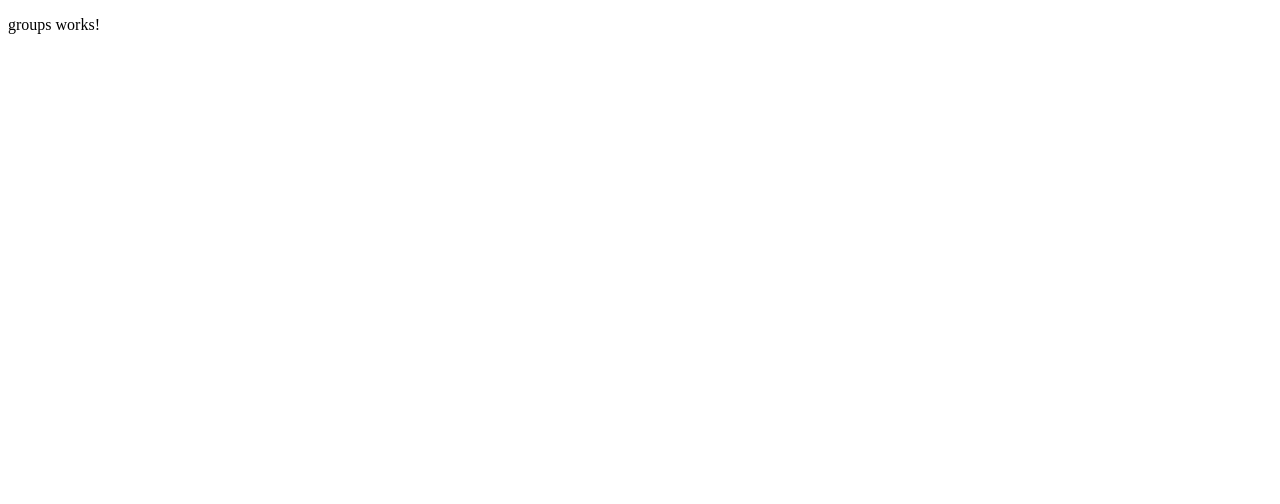
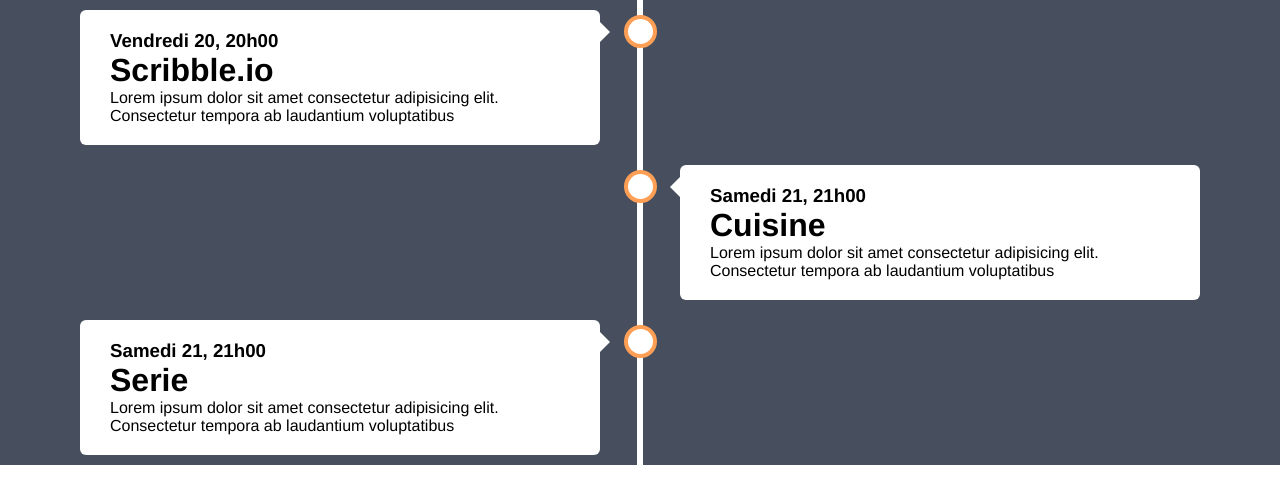
Before and after one commit to nova-nowiz/hobby-connect, an Angular app: page /groups in a window 1280 px wide. Shown: the top 504 px of the page. Built offline with nearby package versions, Linux system fonts and the light colour scheme.

Commit message:
Add item component + Timeline design

```diff
--- a/src/app/app.module.ts
+++ b/src/app/app.module.ts
@@ -4,11 +4,13 @@
 import { AppRoutingModule } from './app-routing.module';
 import { AppComponent } from './app.component';
 import { GroupsComponent } from './groups/groups.component';
+import { GroupsItemComponent } from './groups-item/groups-item.component';
 
 @NgModule({
   declarations: [
     AppComponent,
-    GroupsComponent
+    GroupsComponent,
+    GroupsItemComponent
   ],
   imports: [
     BrowserModule,
--- /dev/null
+++ b/src/app/groups-item/groups-item.component.css
@@ -0,0 +1,8 @@
+
+/* The actual content */
+.content {
+  padding: 20px 30px;
+  background-color: white;
+  position: relative;
+  border-radius: 6px;
+}
--- /dev/null
+++ b/src/app/groups-item/groups-item.component.html
@@ -0,0 +1,5 @@
+<div class="content">
+  <h3>{{item?.date}}</h3>
+  <h1>{{item?.title}}</h1>
+  <p>{{item?.description}}</p>
+</div>
--- a/src/app/groups/groups.component.css
+++ b/src/app/groups/groups.component.css
@@ -0,0 +1,134 @@
+* {
+  box-sizing: border-box;
+}
+
+/* Set a background color */
+.container-groups {
+  background-color: #474e5d;
+  font-family: Helvetica, sans-serif;
+}
+
+/* The actual timeline (the vertical ruler) */
+.timeline {
+  position: relative;
+  max-width: 1200px;
+  margin: 0 auto;
+}
+
+/* The actual timeline (the vertical ruler) */
+.timeline::after {
+  content: '';
+  position: absolute;
+  width: 6px;
+  background-color: white;
+  top: 0;
+  bottom: 0;
+  left: 50%;
+  margin-left: -3px;
+}
+
+/* Container around content */
+.container {
+  padding: 10px 40px;
+  position: relative;
+  background-color: inherit;
+  width: 50%;
+}
+
+/* The circles on the timeline */
+.container::after {
+  content: '';
+  position: absolute;
+  width: 25px;
+  height: 25px;
+  right: -17px;
+  background-color: white;
+  border: 4px solid #FF9F55;
+  top: 15px;
+  border-radius: 50%;
+  z-index: 1;
+}
+
+/* Place the container to the left */
+.left {
+  left: 0;
+}
+
+/* Place the container to the right */
+.right {
+  left: 50%;
+}
+
+/* Add arrows to the left container (pointing right) */
+.left::before {
+  content: " ";
+  height: 0;
+  position: absolute;
+  top: 22px;
+  width: 0;
+  z-index: 1;
+  right: 30px;
+  border: medium solid white;
+  border-width: 10px 0 10px 10px;
+  border-color: transparent transparent transparent white;
+}
+
+/* Add arrows to the right container (pointing left) */
+.right::before {
+  content: " ";
+  height: 0;
+  position: absolute;
+  top: 22px;
+  width: 0;
+  z-index: 1;
+  left: 30px;
+  border: medium solid white;
+  border-width: 10px 10px 10px 0;
+  border-color: transparent white transparent transparent;
+}
+
+/* Fix the circle for containers on the right side */
+.right::after {
+  left: -16px;
+}
+
+/* The actual content */
+.content {
+  padding: 20px 30px;
+  background-color: white;
+  position: relative;
+  border-radius: 6px;
+}
+
+/* Media queries - Responsive timeline on screens less than 600px wide */
+@media screen and (max-width: 600px) {
+  /* Place the timelime to the left */
+  .timeline::after {
+    left: 31px;
+  }
+
+  /* Full-width containers */
+  .container {
+    width: 100%;
+    padding-left: 70px;
+    padding-right: 25px;
+  }
+
+  /* Make sure that all arrows are pointing leftwards */
+  .container::before {
+    left: 60px;
+    border: medium solid white;
+    border-width: 10px 10px 10px 0;
+    border-color: transparent white transparent transparent;
+  }
+
+  /* Make sure all circles are at the same spot */
+  .left::after, .right::after {
+    left: 15px;
+  }
+
+  /* Make all right containers behave like the left ones */
+  .right {
+    left: 0%;
+  }
+}
--- a/src/app/groups/groups.component.html
+++ b/src/app/groups/groups.component.html
@@ -1 +1,12 @@
-<p>groups works!</p>
+<div class="container-groups">
+  <div class="timeline">
+    <ul *ngFor="let item of items">
+      <div *ngIf="item.id % 2 == 0" class="container right">
+        <app-groups-item [item]="item"></app-groups-item>
+      </div>
+      <div *ngIf="item.id % 2 != 0" class="container left">
+        <app-groups-item [item]="item"></app-groups-item>
+      </div>
+    </ul>
+  </div>
+</div>
--- a/src/app/groups/groups.component.ts
+++ b/src/app/groups/groups.component.ts
@@ -1,15 +1,19 @@
-import { Component, OnInit } from '@angular/core';
+import {Component, OnInit} from '@angular/core';
+import {Group} from "../models/Group";
 
 @Component({
   selector: 'app-groups',
   templateUrl: './groups.component.html',
   styleUrls: ['./groups.component.css']
 })
-export class GroupsComponent implements OnInit {
+export class GroupsComponent {
+  items: Group[];
 
-  constructor() { }
-
-  ngOnInit(): void {
+  constructor() {
+    this.items = [
+      new Group(1, "Scribble.io", "Vendredi 20, 20h00", "Lorem ipsum dolor sit amet consectetur adipisicing elit. Consectetur tempora ab laudantium voluptatibus"),
+      new Group(2, "Cuisine", "Samedi 21, 21h00", "Lorem ipsum dolor sit amet consectetur adipisicing elit. Consectetur tempora ab laudantium voluptatibus"),
+      new Group(3, "Serie", "Samedi 21, 21h00", "Lorem ipsum dolor sit amet consectetur adipisicing elit. Consectetur tempora ab laudantium voluptatibus"),
+    ];
   }
-
 }
--- /dev/null
+++ b/src/app/models/Group.ts
@@ -0,0 +1,5 @@
+export class Group {
+
+  constructor(public id: number, public title: string, public date: string, public description: string) {
+  }
+}
--- a/src/styles.css
+++ b/src/styles.css
@@ -1 +1,5 @@
 /* You can add global styles to this file, and also import other style files */
+* {
+  margin: 0;
+  padding: 0;
+}
```
Also changed, not shown: src/app/groups-item/groups-item.component.ts (added, +12 -0 lines), 1 other file (tests, documents, lock files or other folders).
